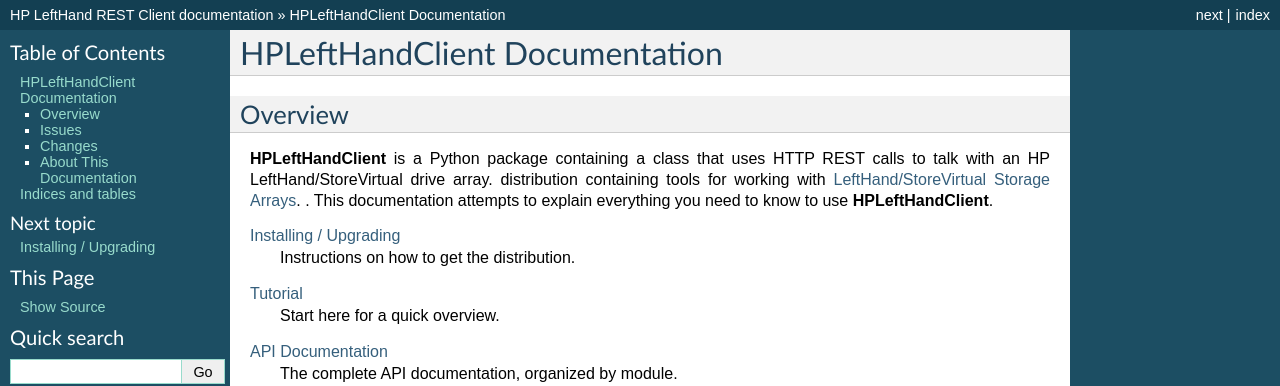
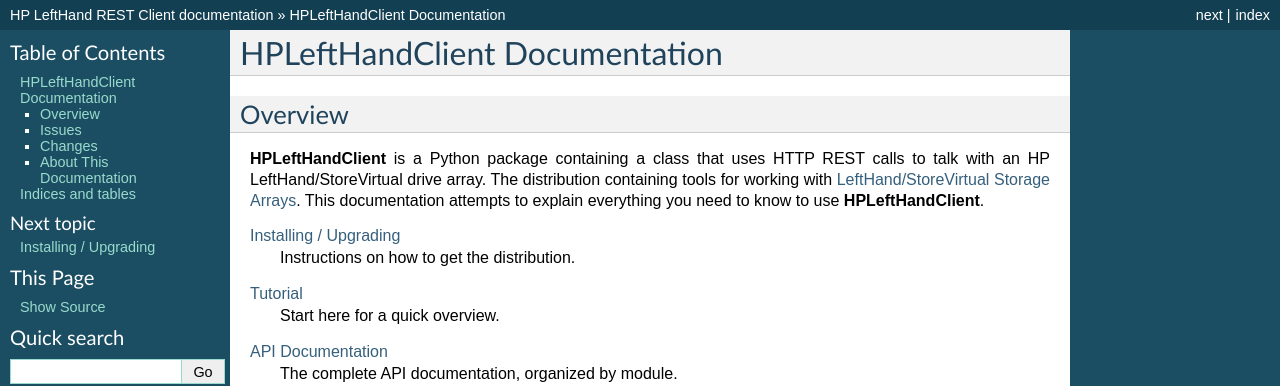
Before and after one commit to openstack-archive/deb-python-hplefthandclient, a Sphinx documentation site: the page built from docs/index.rst, in a window 1280 px wide. Shown: the top 386 px of the page. Built offline with Sphinx 7.4.7, drawn with Linux system fonts in a browser that asks for light colours; the version number could not be read and is left out.

Commit message:
minor docs fixes

```diff
--- a/docs/index.rst
+++ b/docs/index.rst
@@ -5,9 +5,9 @@
 --------
 **HPLeftHandClient** is a Python package containing a class that uses
 HTTP REST calls to talk with an HP LeftHand/StoreVirtual drive array.
-distribution containing tools for working with
+The distribution containing tools for working with
 `LeftHand/StoreVirtual Storage Arrays <http://www.hp.com/go/storevirtual>`_.
-. This documentation attempts to explain
+This documentation attempts to explain
 everything you need to know to use **HPLeftHandClient**.
 
 :doc:`installation`
@@ -26,7 +26,7 @@
 
 All issues should be reported (and can be tracked / voted for /
 commented on) at the main `github issues
-<https://github.com/WaltHP/python-hplefthandclient/issues>`_, in the "LeftHand Python Driver"
+<https://github.com/WaltHP/python-lefthandclient/issues>`_, in the "LeftHand Python Driver"
 project.
 
 Changes
--- a/docs/installation.rst
+++ b/docs/installation.rst
@@ -37,6 +37,6 @@
 bleeding edge), install the C extension dependencies then check out the
 latest source from github and install the driver from the resulting tree::
 
-  $ git clone git://github.com/WaltHP/python-3parclient.git
-  $ cd pyton-hplefthandclient/
+  $ git clone git://github.com/WaltHP/python-lefthandlient.git
+  $ cd python-lefthandclient/
   $ python setup.py install
```
